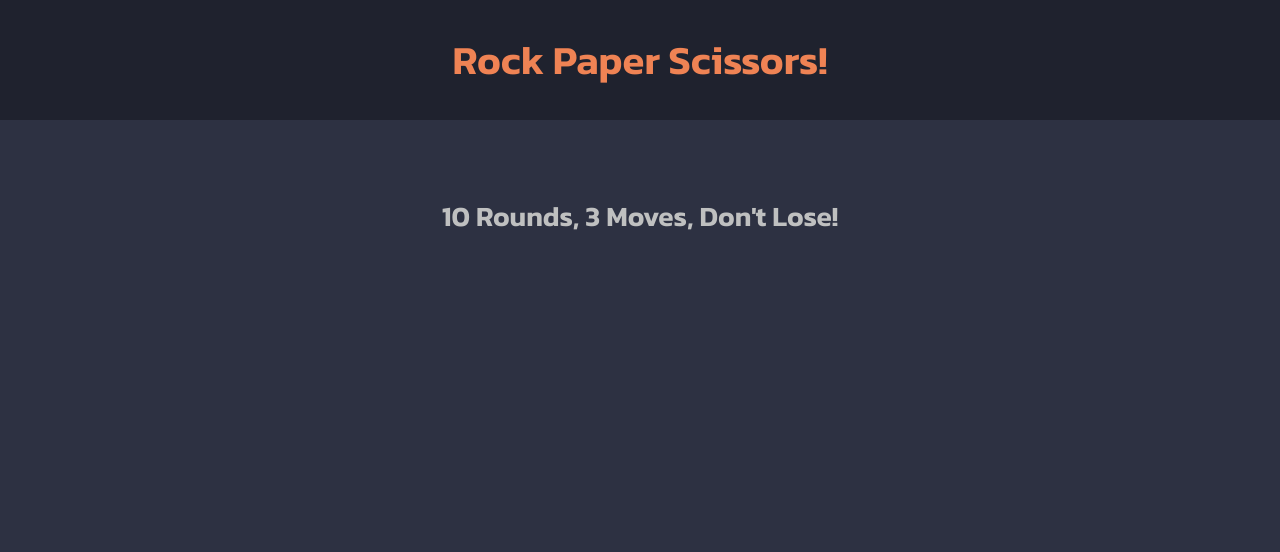
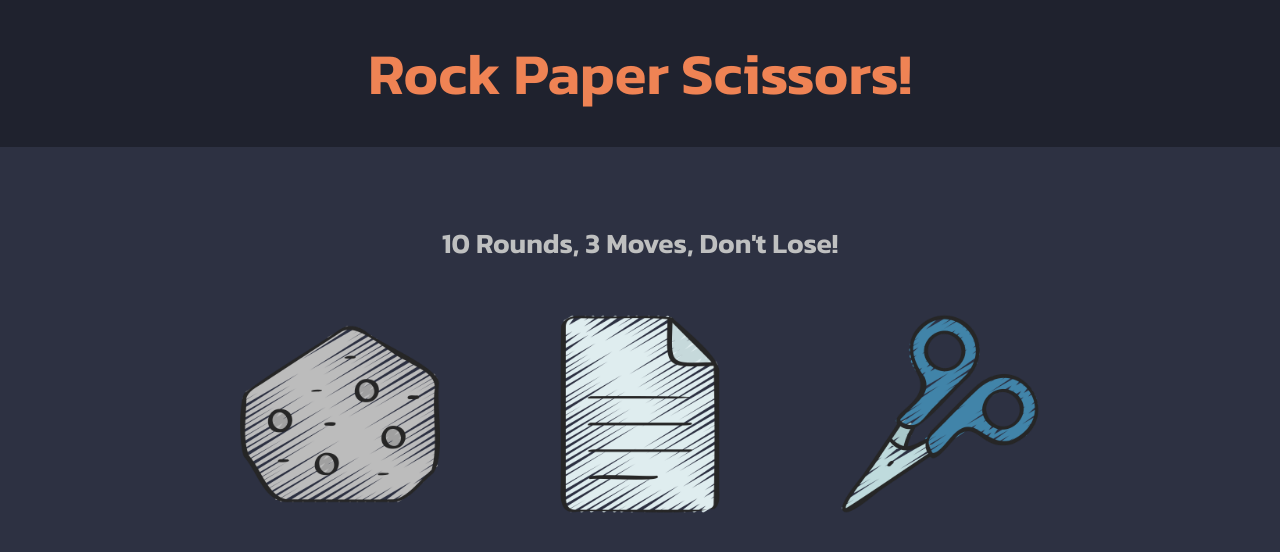
Before and after one commit to EmxdA/Rock-Paper-Scissors, a plain HTML site: page index.html in a window 1280 px wide. Both pictures are taken after a click on the button "PLAY". Drawn offline with Linux system fonts and the light colour scheme.

Commit message:
Adding image options to game menu

```diff
--- a/index.html
+++ b/index.html
@@ -19,8 +19,19 @@
     <h1 class="mainHeading">Rock Paper Scissors!</h1>
     <button class="playBtn">PLAY</button>
     <div id="gameContainer">
+      <div class="descMenu"></div>
+      <div class="optionMenu">
+        <!-- <img src="img/rock.png" />
+        <img src="img/file.png" />
+        <img src="img/scissors.png" /> -->
+      </div>
+    </div>
 
-    </div>
+    <footer>
+      <!-- <a href="https://www.flaticon.com/free-icons/stone" title="stone icons">Stone icons created by juicy_fish - Flaticon</a>
+    <a href="https://www.flaticon.com/free-icons/files-and-folders" title="files and folders icons">Files and folders icons created by juicy_fish - Flaticon</a>
+    <a href="https://www.flaticon.com/free-icons/scissors" title="scissors icons">Scissors icons created by juicy_fish - Flaticon</a> -->
+    </footer>
     <script src="script.js"></script>
   </body>
 </html>
--- a/script.js
+++ b/script.js
@@ -1,52 +1,84 @@
 const playBtn = document.querySelector(".playBtn");
 const siteHeading = document.querySelector(".mainHeading");
-const gameDiv = document.querySelector("#gameContainer");
-const body = document.querySelector('body');
+const descDiv = document.querySelector(".descMenu");
+const optionMenu = document.querySelector(".optionMenu");
+
+const body = document.querySelector("body");
 const desc = document.createElement("h3");
 
-desc.textContent = "10 Rounds, 3 Moves, Don't Lose!"
-desc.setAttribute('style', 'text-align: center; font-size: 28px; color: #BFC0C0')
+const rockImg = document.createElement("img");
+const paperImg = document.createElement("img");
+const scissorsImg = document.createElement("img");
 
-playBtn.addEventListener('click', () => {
-    playBtn.setAttribute('style', 'visibility: hidden;');
-    siteHeading.setAttribute('style', 'font-size: 40px; margin:0; padding: 30px 0; background-color: #1f222e; transition: all .5s linear;');
-    gameDiv.appendChild(desc);
-})
+rockImg.src = "img/rock.png";
+paperImg.src = "img/file.png";
+scissorsImg.src = "img/scissors.png";
 
+desc.textContent = "10 Rounds, 3 Moves, Don't Lose!";
+desc.setAttribute(
+  "style",
+  "text-align: center; font-size: 28px; color: #BFC0C0"
+);
 
-
-
+playBtn.addEventListener("click", () => {
+  playBtn.setAttribute("style", "visibility: hidden;");
+  siteHeading.setAttribute(
+    "style",
+    "font-size: 58px; margin:0; padding: 30px 0; background-color: #1f222e; transition: all .5s linear;"
+  );
+  descDiv.appendChild(desc);
+  optionMenu.appendChild(rockImg);
+  optionMenu.appendChild(paperImg);
+  optionMenu.appendChild(scissorsImg);
+});
 
 const choicesArray = ["rock", "paper", "scissors"];
-let playerScore = 0, computerScore = 0;
+let playerScore = 0,
+  computerScore = 0;
 
 let getComputerChoice = () => {
   let random = Math.floor(Math.random() * 3);
   return choicesArray[random];
-}
+};
 
 let playGame = (playerSelection, computerSelection) => {
   playerSelection = playerSelection.toLowerCase();
   let string = null;
-    if (playerSelection == computerSelection)
-    {
+  if (playerSelection == computerSelection) {
     string = "Draw || Both players played the same move!";
     return string;
-    }
-    else
-    {
-        if (playerSelection == "rock" && computerSelection == "scissors" || playerSelection == "paper" && computerSelection == "rock" || playerSelection == "scissors" && computerSelection == "paper"){
-            playerScore ++;
-            string = "Your " + playerSelection + " beats the computers " + computerSelection+ "! Score " + playerScore + "--" + computerScore;
+  } else {
+    if (
+      (playerSelection == "rock" && computerSelection == "scissors") ||
+      (playerSelection == "paper" && computerSelection == "rock") ||
+      (playerSelection == "scissors" && computerSelection == "paper")
+    ) {
+      playerScore++;
+      string =
+        "Your " +
+        playerSelection +
+        " beats the computers " +
+        computerSelection +
+        "! Score " +
+        playerScore +
+        "--" +
+        computerScore;
       return string;
-        }
-        else {
+    } else {
       computerScore++;
-            string = "Your " + playerSelection + " lost to the computers " + computerSelection+ "! Score " + playerScore + "--" + computerScore;
+      string =
+        "Your " +
+        playerSelection +
+        " lost to the computers " +
+        computerSelection +
+        "! Score " +
+        playerScore +
+        "--" +
+        computerScore;
       return string;
     }
   }
-}
+};
 
 // let game = () => {
 //     let playerSelection, computerSelection;
@@ -64,5 +96,4 @@ let playGame = (playerSelection, computerSelection) => {
 //     }
 // }
 
-
 game();
--- a/style.css
+++ b/style.css
@@ -1,11 +1,11 @@
 * {
   margin: 0;
   padding: 0;
-    font-family: 'Kanit', sans-serif;
+  font-family: "Kanit", sans-serif;
 }
 
 body {
-    background-color: #2D3142;
+  background-color: #2d3142;
 }
 
 .mainHeading {
@@ -32,3 +32,14 @@ body {
   background-color: #fc966a;
   cursor: pointer;
 }
+
+.optionMenu {
+  display: flex;
+  justify-content: center;
+  gap: 100px;
+  margin-top: 50px;
+}
+
+img {
+  width: 200px;
+}
```
Also changed, not shown: img/file.png (added), img/rock.png (added), img/scissors.png (added). Lines whose indentation alone changed are shown as unchanged.
